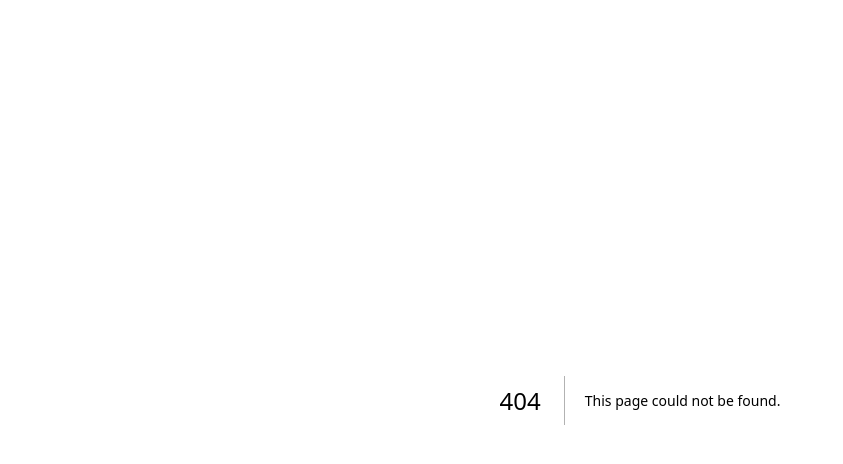
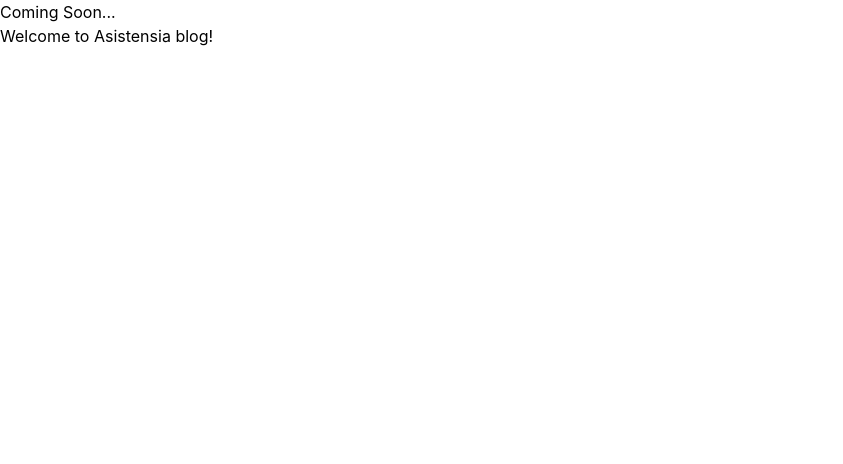
Before and after one commit to ahmadhasankhan/vercel, a Next.js app: page /blog in a window 1280 px wide. Before the commit this address had no page. Shown: the top 464 px of the page, without its empty margins (0-843 px from the left). Built offline with nearby package versions, Linux system fonts and the light colour scheme.

Commit message:
Added Blog

```diff
--- /dev/null
+++ b/src/app/blog/page.tsx
@@ -0,0 +1,15 @@
+import type { Metadata } from 'next';
+
+export const metadata: Metadata = {
+    title: 'Asistensia Blog',
+    description: 'Blog for Ruby On Rails Developers',
+};
+
+export default function BlogPage() {
+    return (
+        <div>
+            <h1>Coming Soon...</h1>
+            <p>Welcome to Asistensia blog!</p>
+        </div>
+    );
+}
--- a/src/app/layout.tsx
+++ b/src/app/layout.tsx
@@ -15,7 +15,8 @@
 export const metadata: Metadata = {
   title: 'Asistensia - Ruby on Rails Consulting Experts',
   description: 'Tailored software consulting services with Ruby, Laravel, DevOps, and API solutions. Based in Amsterdam, serving global clients.',
-  keywords: ['Ruby', 'Ruby Develop', 'Ruby Engineer','Ruby on Rails Develop', 'Ruby on Rails', 'Laravel', 'DevOps', 'API development', 'Software consulting'],
+  keywords: ['Ruby', 'Ruby Develop', 'Ruby Engineer','Ruby on Rails Develop', 'Ruby on Rails', 'Laravel', 'DevOps',
+    'API development', 'Software consulting'],
   openGraph: {
     title: 'Asistensia - Ruby on Rails Consulting Experts',
     description: 'Tailored software consulting services with Ruby, Laravel, DevOps, and API solutions.',
--- a/src/app/page.tsx
+++ b/src/app/page.tsx
@@ -53,7 +53,7 @@
                             </h1>
 
                             <p className="text-xl md:text-2xl max-w-4xl mx-auto">
-                                Unlock your business potential with specialized consulting in Ruby, Rails On Rails
+                                Unlock your business potential with specialized consulting in Ruby, Ruby On Rails
                                 PHP, and DevOps solutions.
                             </p>
                             <div className="mt-10">
```
